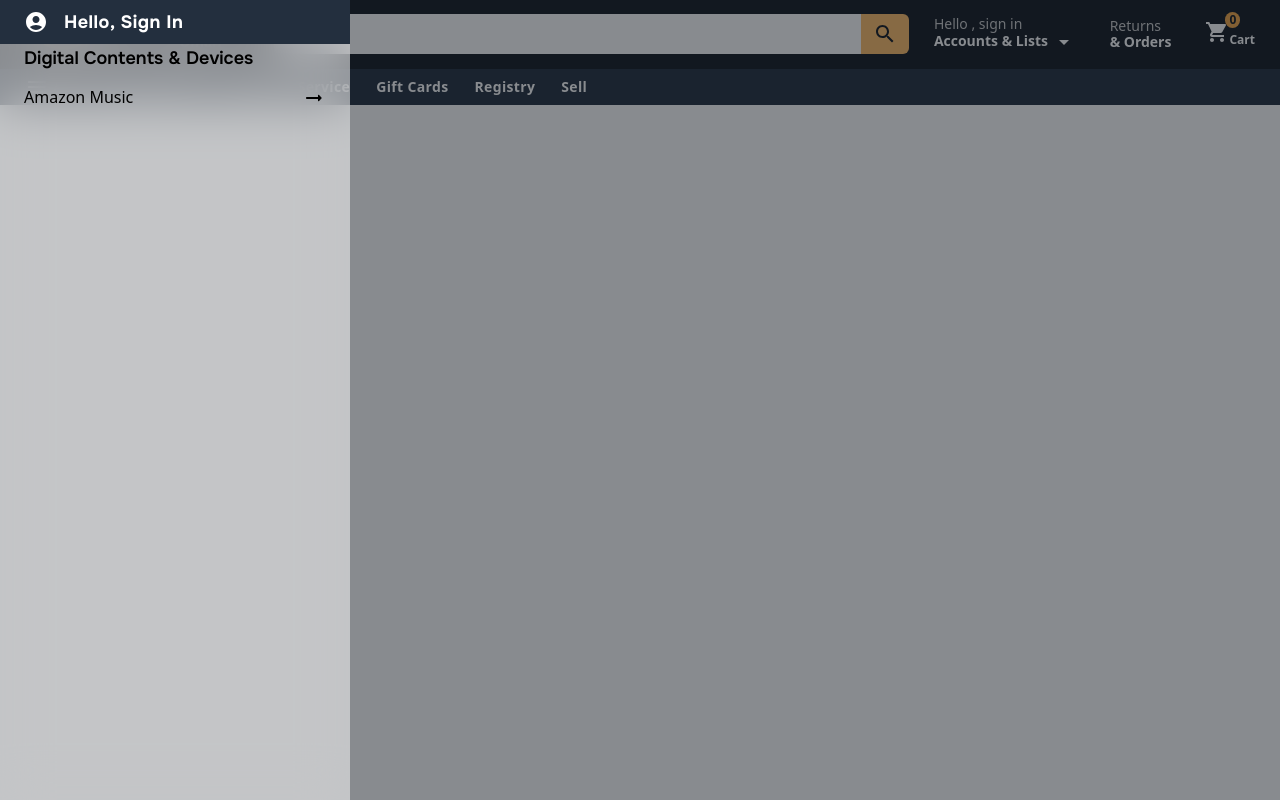
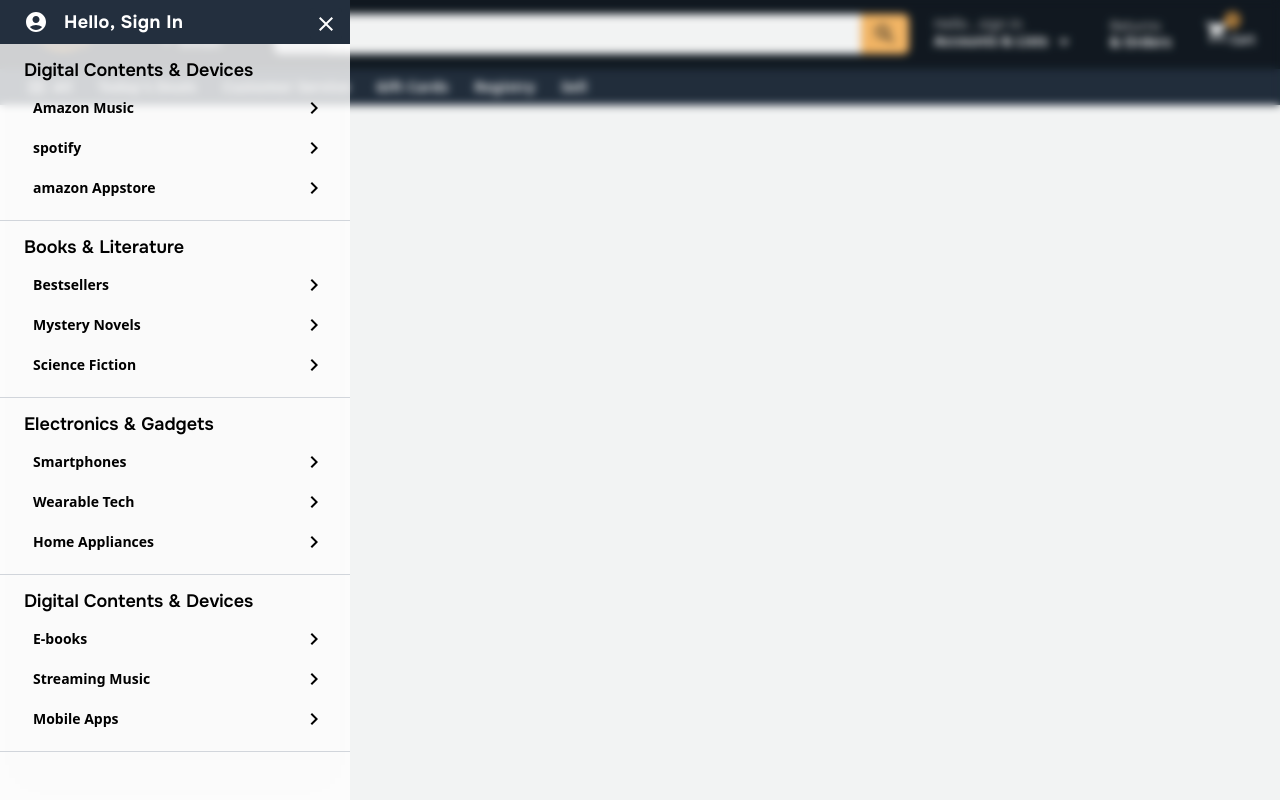
Before and after one commit to mhnipu/Ecommerce-app-React-, a React (Vite) app: page / in a window 1280 px wide. Both pictures are taken after a click on the item "All". Built offline with nearby package versions, Linux system fonts and the light colour scheme.

Commit message:
sidebar updated

```diff
--- a/package.json
+++ b/package.json
@@ -14,6 +14,7 @@
     "@emotion/styled": "^11.11.0",
     "@mui/icons-material": "^5.14.16",
     "@mui/material": "^5.14.16",
+    "framer-motion": "^10.16.4",
     "react": "^18.2.0",
     "react-dom": "^18.2.0"
   },
--- a/src/components/header/HeaderBottom.jsx
+++ b/src/components/header/HeaderBottom.jsx
@@ -1,10 +1,11 @@
 /* eslint-disable react/no-unescaped-entities */
 /* eslint-disable no-unused-vars */
 import React, { useState } from 'react'
-import { MenuRounded } from '@mui/icons-material'
+import { CloseFullscreen, CloseOutlined, MenuRounded } from '@mui/icons-material'
 import { Close } from '@mui/icons-material'
 import { AccountCircleRounded } from '@mui/icons-material'
 import SideNav from './SideNav'
+import { motion } from 'framer-motion'
 const HeaderBottom = () => {
     const [sidebar, setSideBar] = useState(false)
     return (
@@ -22,19 +23,44 @@
             {/* sideNav start */}
             {
                 sidebar && (
-                    <div className='w-full h-screen text-black fixed top-0 left-0 bg-app_blue bg-opacity-50  '>
+                    <div className='w-full h-screen text-black fixed top-0 left-0 bg-app_blue backdrop-blur-sm bg-opacity-5 '>
                         <div className='w-full h-full relative '>
-                            <div className=' w-[350px] h-full border-0 border-app_light backdrop-blur-xl bg-white/50 '>
+                            <motion.div initial={{ x: -500, opacity: 0 }} animate={{ x: 0, opacity: 1 }} transition={{ duration: .5 }} className=' w-[350px] h-full border-0 border-app_light    backdrop-blur-xl bg-white/80 '>
                                 <div className='w-full bg-app_light text-white py-2 px-6 flex items-center gap-4 '>
                                     <AccountCircleRounded />
                                     <h3 className='font-titleFont font-bold text-lg tracking-wide'>Hello, Sign In</h3>
                                 </div>
                                 <div>
                                     <h3>
-                                        <SideNav />
+                                        <SideNav
+                                            title='Digital Contents & Devices'
+                                            one='Amazon Music' two='spotify' three='amazon Appstore' />
+                                        <SideNav
+                                            title='Books & Literature'
+                                            one='Bestsellers'
+                                            two='Mystery Novels'
+                                            three='Science Fiction'
+                                        />
+
+                                        <SideNav
+                                            title='Electronics & Gadgets'
+                                            one='Smartphones'
+                                            two='Wearable Tech'
+                                            three='Home Appliances'
+                                        />
+
+                                        <SideNav
+                                            title='Digital Contents & Devices'
+                                            one='E-books'
+                                            two='Streaming Music'
+                                            three='Mobile Apps'
+                                        />
+
                                     </h3>
                                 </div>
-                            </div>
+                                <span onClick={() => setSideBar(false)} className='cursor-pointer absolute top-2 left-[310px] w-8 h-8 text-whiteText flex items-center rounded justify-center
+                                bg-app_light hover:bg-app_yellow hover:text-white duration-500'><CloseOutlined /></span>
+                            </motion.div>
 
                         </div>
                     </div>
--- a/src/components/header/SideNav.jsx
+++ b/src/components/header/SideNav.jsx
@@ -1,21 +1,36 @@
+/* eslint-disable react/prop-types */
 /* eslint-disable no-unused-vars */
-import { ArrowRightAltRounded } from '@mui/icons-material'
+import { CloseOutlined, KeyboardArrowRight } from '@mui/icons-material'
 import React from 'react'
 
-const SideNav = () => {
+const SideNav = ({ title, one, two, three }) => {
     return (
-        <div >
+        <div className='py-3 border-b-[1px] border-b-gray-300'>
             <h3 className="text-lg font-titleFont font-semibold mb-1 px-6">
-                Digital Contents & Devices
+                {title}
             </h3>
-            <ul>
-                <li className="flex items-center justify-between hover:bg-zinc-200 px-6 py-2 cursor-pointer">
-                    Amazon Music{''}
-                    <span>
-                        <ArrowRightAltRounded />
+            <ul className='text-sm font-semibold'>
+                <li className="flex items-center justify-between hover:bg-zinc-200 px-6 py-2 cursor-pointer ">
+                    <h2 className=" imgHover">{one}</h2>
+                    <span >
+                        <KeyboardArrowRight />
                     </span>
                 </li>
+                <li className="flex items-center justify-between hover:bg-zinc-200 px-6 py-2 cursor-pointer">
+                    <h2 className=" imgHover">{two}</h2>
+                    <span >
+                        <KeyboardArrowRight />
+                    </span>
+                </li>
+                <li className="flex items-center justify-between hover:bg-zinc-200 px-6 py-2 cursor-pointer">
+                    <h2 className=" imgHover">{three}</h2>
+                    <span >
+                        <KeyboardArrowRight />
+                    </span>
+                </li>
+
             </ul>
+
         </div>
     )
 }
```
Also changed, not shown: 1 other file (tests, documents, lock files or other folders).
